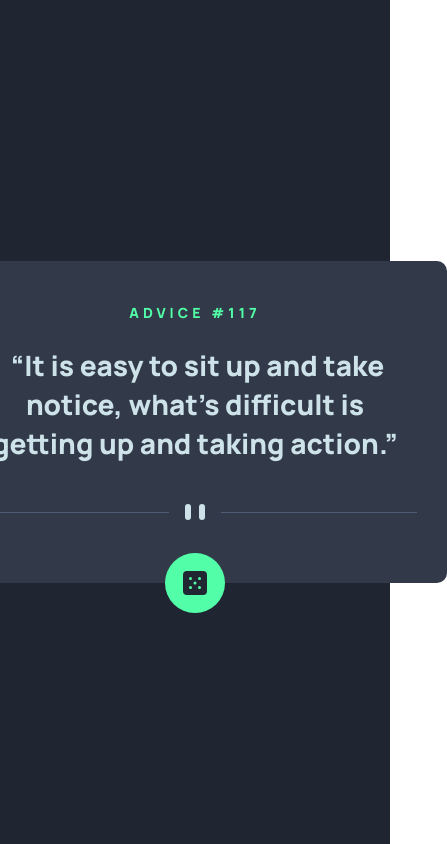
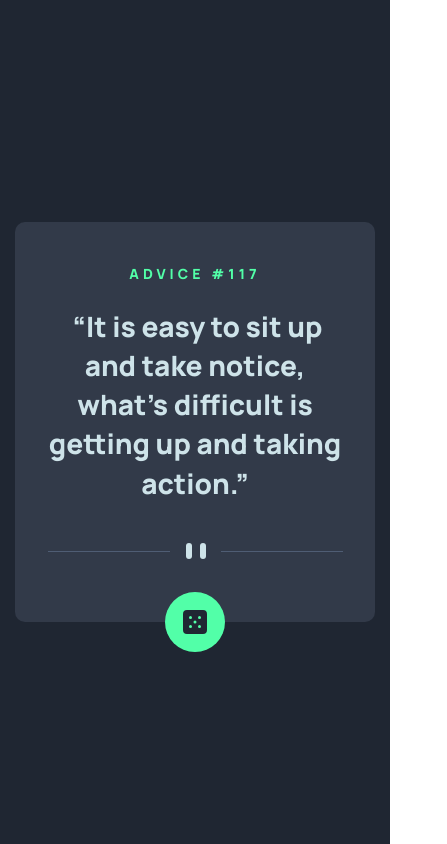
Before and after one commit to eyadfareh/quote-generator, a website built with Vite: page index.html in a window 390 px wide. Shown: the whole page, 447 px wide, since content can reach past the window. Built offline with nearby package versions, Linux system fonts and the light colour scheme.

Commit message:
adding mobile design

```diff
--- a/index.html
+++ b/index.html
@@ -14,7 +14,8 @@
       <div class="card">
         <h3>Advice #117</h3>
         <q>It is easy to sit up and take notice, what's difficult is getting up and taking action.</q>
-        <img src="/images/pattern-divider-desktop.svg" alt="Devider">
+        <img class="desktop-only" src="/images/pattern-divider-desktop.svg" alt="Devider">
+        <img class="mobile-only" src="/images/pattern-divider-mobile.svg" alt="Devider">
         <button>
           <img src="/images/icon-dice.svg" alt="random quote button, a dice icon" />
         </button>
--- a/style.scss
+++ b/style.scss
@@ -3,6 +3,14 @@ $ng: hsl(150, 100%, 66%); // Neon green
 $gb: hsl(217, 19%, 38%); // Grayish blue
 $dgb:hsl(217, 19%, 24%); // Dark grayish blue
 $db: hsl(218, 23%, 16%); // Dark blue
+$desktop-size: 570px;
+@mixin mobile{
+  @media screen and (max-width: ($desktop-size - 1px)) { @content; }
+}
+@mixin desktop{
+  @media screen and (min-width: $desktop-size) { @content; }
+}
+
 *{
   box-sizing:border-box;
   font-family: 'Manrope', sans-serif;
@@ -13,10 +21,13 @@ $db: hsl(218, 23%, 16%); // Dark blue
   align-items:center;
   height:100vh;
   background-color:$db;
+  @include mobile{
+    padding:15px;
+  }
   .card{
     background-color:$dgb;
     text-align:center;
-    max-width:540px;
+    max-width:($desktop-size - 30px);
     border-radius:10px;
     padding:30px;
     padding-bottom:60px;
@@ -59,3 +70,13 @@ $db: hsl(218, 23%, 16%); // Dark blue
     }
   }
 }
+.desktop-only{
+  @include mobile{
+    display:none;
+  }
+}
+.mobile-only{
+  @include desktop{
+    display:none;
+  }
+}
```
